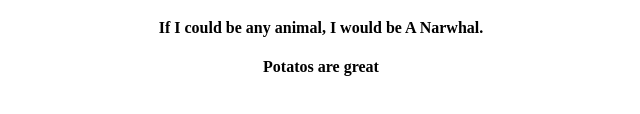
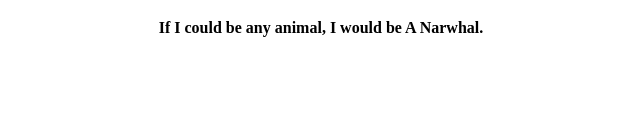
Before and after one commit to Kmann95/my-profile, a plain HTML site: page index.html in a window 1280 px wide. Shown: the part 290-404 px from the top of the page, without its empty margins (319-959 px from the left). Drawn offline with Linux system fonts and the light colour scheme.

```diff
--- a/index.html
+++ b/index.html
@@ -15,7 +15,6 @@
                     <h4>My favorite color is Purple.</h4>
                     <h4>My favorite food is Tacos.</h4>
                     <h4>If I could be any animal, I would be A Narwhal.</h4>
-                    <h4>Potatos are great</h4>
 
             </div>
           </body>
```
